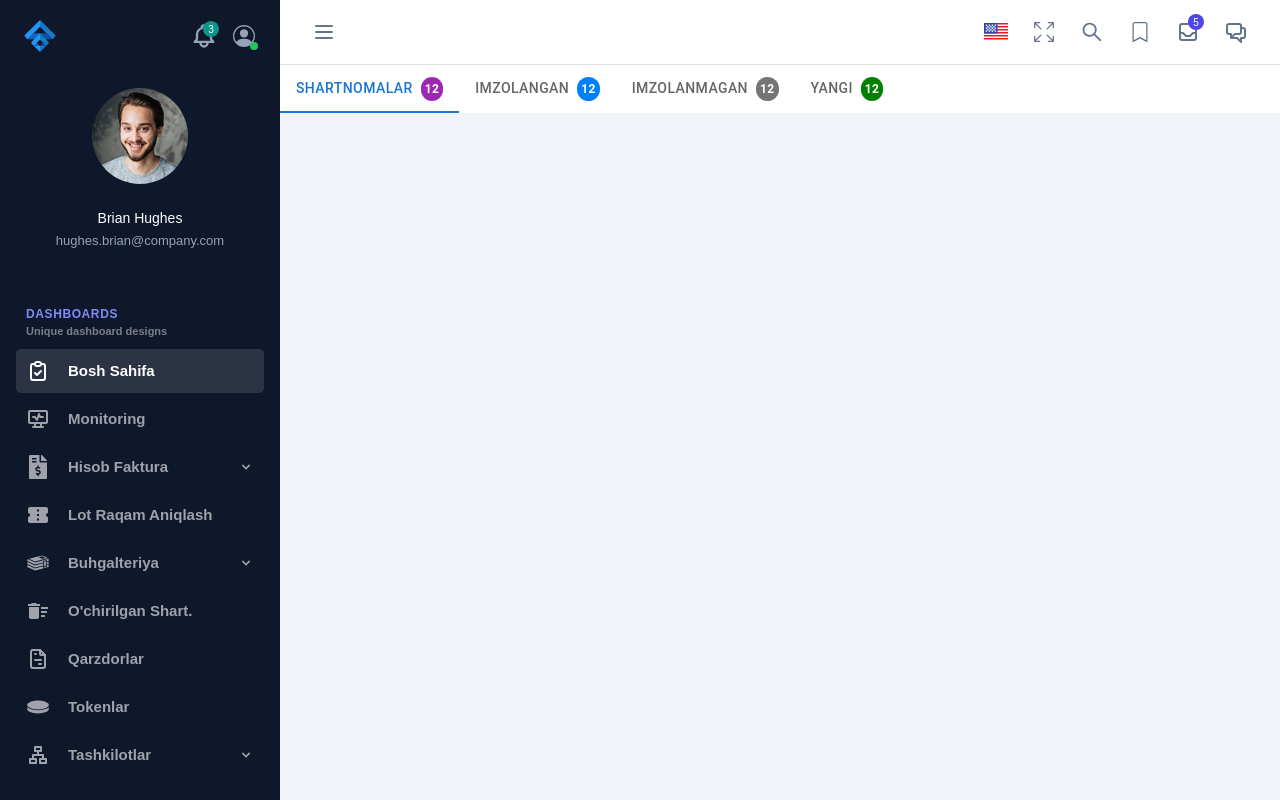
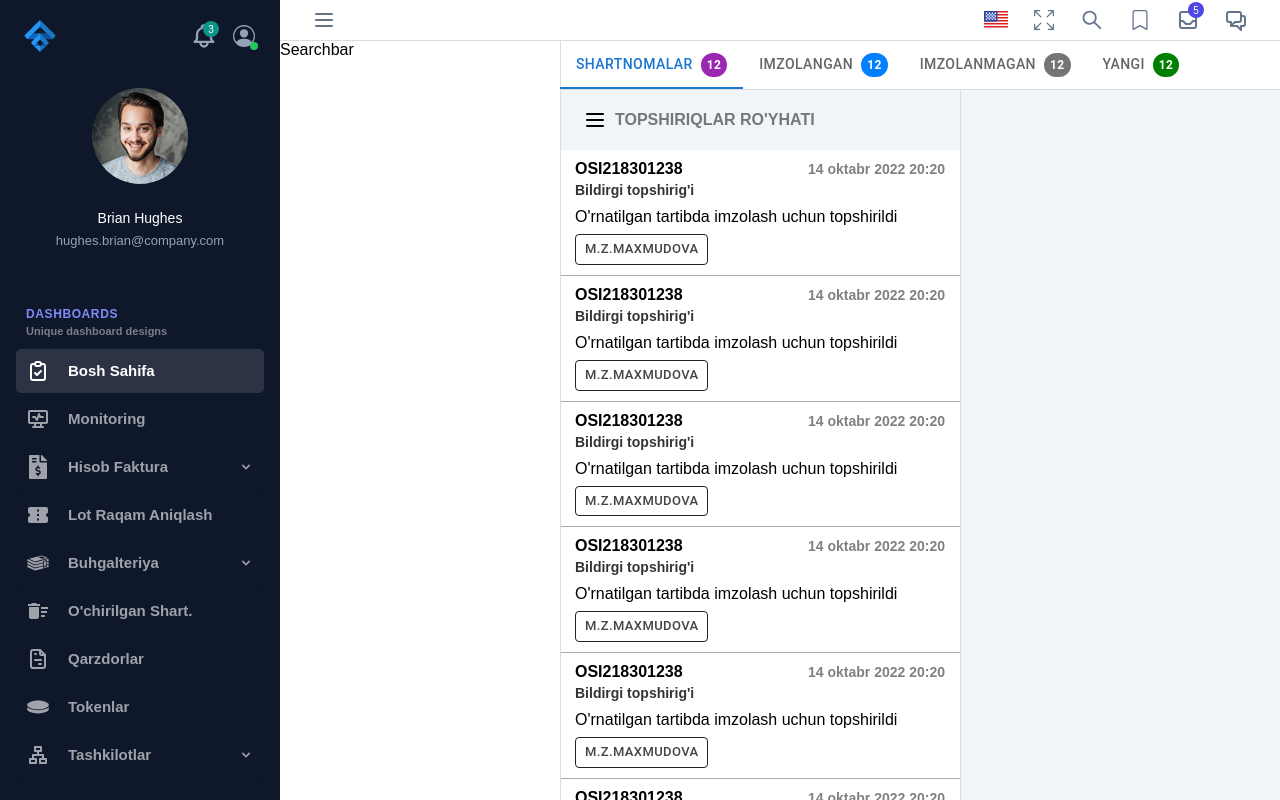
Before and after one commit to XurshidJurayev1/dashboard-ts, a React (Create React App) app: page /dashboard/home in a window 1280 px wide. Built offline with nearby package versions, Linux system fonts and the light colour scheme.

Commit message:
add: three sectioned layout added

```diff
--- a/src/components/dashboard/DashboardHeader.tsx
+++ b/src/components/dashboard/DashboardHeader.tsx
@@ -46,7 +46,6 @@ const More = styled.div`
     width: 24px;
     height: 24px;
   }
-
 `
 
 const RightSection = styled.div`
--- a/src/components/home/index.tsx
+++ b/src/components/home/index.tsx
@@ -1,6 +1,8 @@
+import React, { useState } from 'react'
 import * as M from '@mui/material'
-import React, { useState } from 'react'
 import styled from 'styled-components'
+import {HiOutlineMenu, HiOutlineChatAlt2} from 'react-icons/hi'
+
 
 enum TabTypes {
     "all" = "all",
@@ -11,6 +13,7 @@ enum TabTypes {
 
 const Tabs = styled(M.Tabs)`
     background-color: #FFFFFF;
+    border-bottom: 1px solid #DDDDDD;
 `
 
 const Tab = styled(M.Tab)`
@@ -23,7 +26,7 @@ const TabContent = styled.div`
 
     & > div {
         height: 24px;
-        padding: 0 4px;
+        padding: 0 6px;
         display: flex;
         align-items: center;
         background-color: ${(props) => props.color ? props.color : "red"};
@@ -31,10 +34,127 @@ const TabContent = styled.div`
         border-radius: 12px;
         font-weight: 700;
         font-size: 12px;
+        line-height: 12px;
     }
 `
 
+const SearchBar = styled.div<{ isOpen: boolean }>`
+  display: flex;
+  flex-direction: column;
+  width: 280px;
+  position: absolute;
+  top: 0;
+  left: ${(props) => (props.isOpen ? '0px' : '-300px')};
+  transition: all .3s ease-in-out;
+  height: 100%;
+  background-color: #FFFFFF;
+  border-right: 1px solid #DDDDDD;
+`;
+
+const Main = styled.div`
+  position: relative;
+  display: flex;
+  flex-direction: column;
+  width: 100%;
+  height: 100vh;
+  overflow: hidden;
+  font-family: Inter Var, sans-serif;
+`;
+
+const Content = styled.div<{ isOpen: boolean }>`
+  display: flex;
+  flex-direction: column;
+  justify-content: left;
+  margin-left: ${(props) => (props.isOpen ? '280px' : '0px')};
+  transition: all .3s ease-in-out;
+  background: #F1F5F9;
+  min-height: 100vh;
+`;
+
+const ContentTable = styled.div<{ isOpen: boolean }>`
+    width: 400px;
+    height: 100%;
+    background-color: #FFFFFF;
+    border-right: 1px solid #DDDDDD;
+`
+
+const ContentTableHeader = styled.div`
+    height: 60px;
+    padding: 0 15px;
+    display: flex;
+    align-items: center;
+    background-color: #F1F5F9;
+
+    .title {
+        text-transform: uppercase;
+        font-weight: 700;
+        color: #777777;
+    }
+`
+
+const More = styled.div`
+  display: flex;
+  justify-content: center;
+  align-items: center;
+  width: 40px;
+  height: 40px;
+  border-radius: 50%;
+  transition: all .1s ease;
+  cursor: pointer;
+
+  &:hover {
+    transition: all .1s ease;
+    background-color: #EAEDF1;
+  }
+
+  svg {
+    width: 24px;
+    height: 24px;
+  }
+`
+
+const TableData = styled.div`
+    padding: 10px 15px;
+    border-bottom: 1px solid #AAAAAA;
+
+    .header {
+        margin-bottom: 4px;
+        display: flex;
+        justify-content: space-between;
+        align-items: center;
+        font-weight: 600;
+
+        .id {
+            font-size: 16px;
+        }
+
+        .date {
+            font-size: 14px;
+            color: grey;
+        }
+    }
+
+    .body {
+        margin-bottom: 8px;
+        display: flex;
+        flex-direction: column;
+
+        .name {
+            margin-bottom: 10px;
+            font-size: 14px;
+            opacity: 0.8;
+            font-weight: 600;
+        }
+    }
+`
+
+const NameButton = styled(M.Button)`
+    color: #444444 !important;
+    border-color: #222222 !important;
+`
+
 const Home = () => {
+    const [ isOpen, setIsOpen ] = useState(true)
     const [ tab, setTab ] = useState<TabTypes>(TabTypes.all)
 
     const handleChangeTabs = (event: React.SyntheticEvent, newValue: TabTypes) => {
@@ -43,6 +163,12 @@ const Home = () => {
 
     return (
         <div>
+            <Main>
+                <SearchBar isOpen={ isOpen }>
+                    Searchbar
+                </SearchBar>
+
+                <Content isOpen={ isOpen }>
                     <Tabs
                         value={ tab }
                         onChange={ handleChangeTabs }
@@ -61,6 +187,35 @@ const Home = () => {
                         } value="new" />
                     </Tabs>
 
+                    <ContentTable isOpen={ true }>
+                        <ContentTableHeader>
+                            <More onClick={() => setIsOpen(!isOpen)}>
+                                <HiOutlineMenu />
+                            </More>
+                            <span className="title">Topshiriqlar ro'yhati</span>
+                        </ContentTableHeader>
+
+                        <M.Box sx={{ overflowY: "auto", height: "100%" }}>
+                            {
+                                new Array(12).fill(1).map((el, index) => (
+                                    <TableData key={"table-data" + index} >
+                                        <div className='header'>
+                                            <span className='id'>OSI218301238</span>
+                                            <span className='date'>14 oktabr 2022 20:20</span>
+                                        </div>
+                                        <div className='body'>
+                                            <span className="name">Bildirgi topshirig'i</span>
+                                            <span className="content">O'rnatilgan tartibda imzolash uchun topshirildi</span>
+                                        </div>
+                                        <NameButton variant="outlined" size="small">M.Z.Maxmudova</NameButton>
+                                    </TableData>
+                                ))
+                            }
+                        </M.Box>
+                    </ContentTable>
+                </Content>
+            </Main>
+
         </div>
     )
 }
```
Lines whose indentation alone changed are shown as unchanged.
